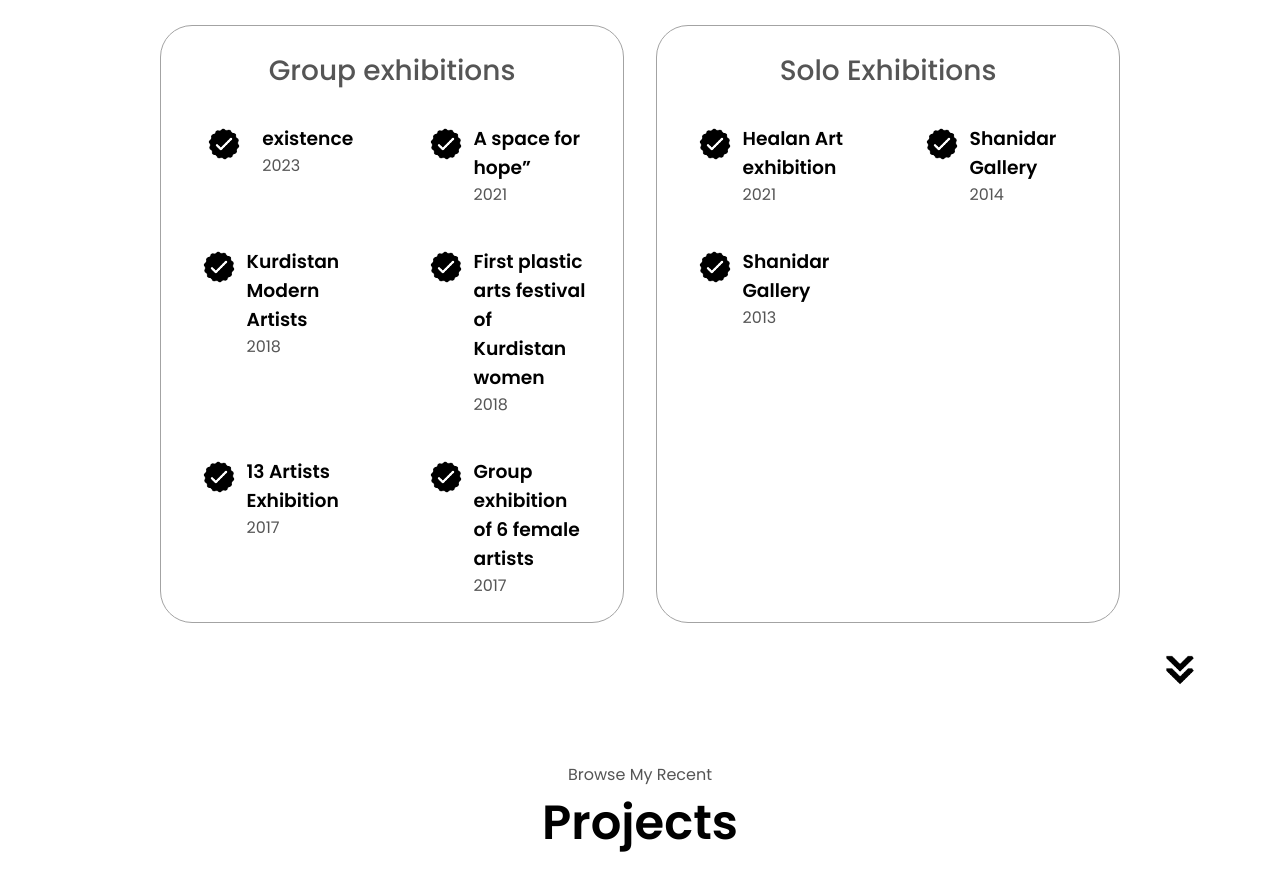
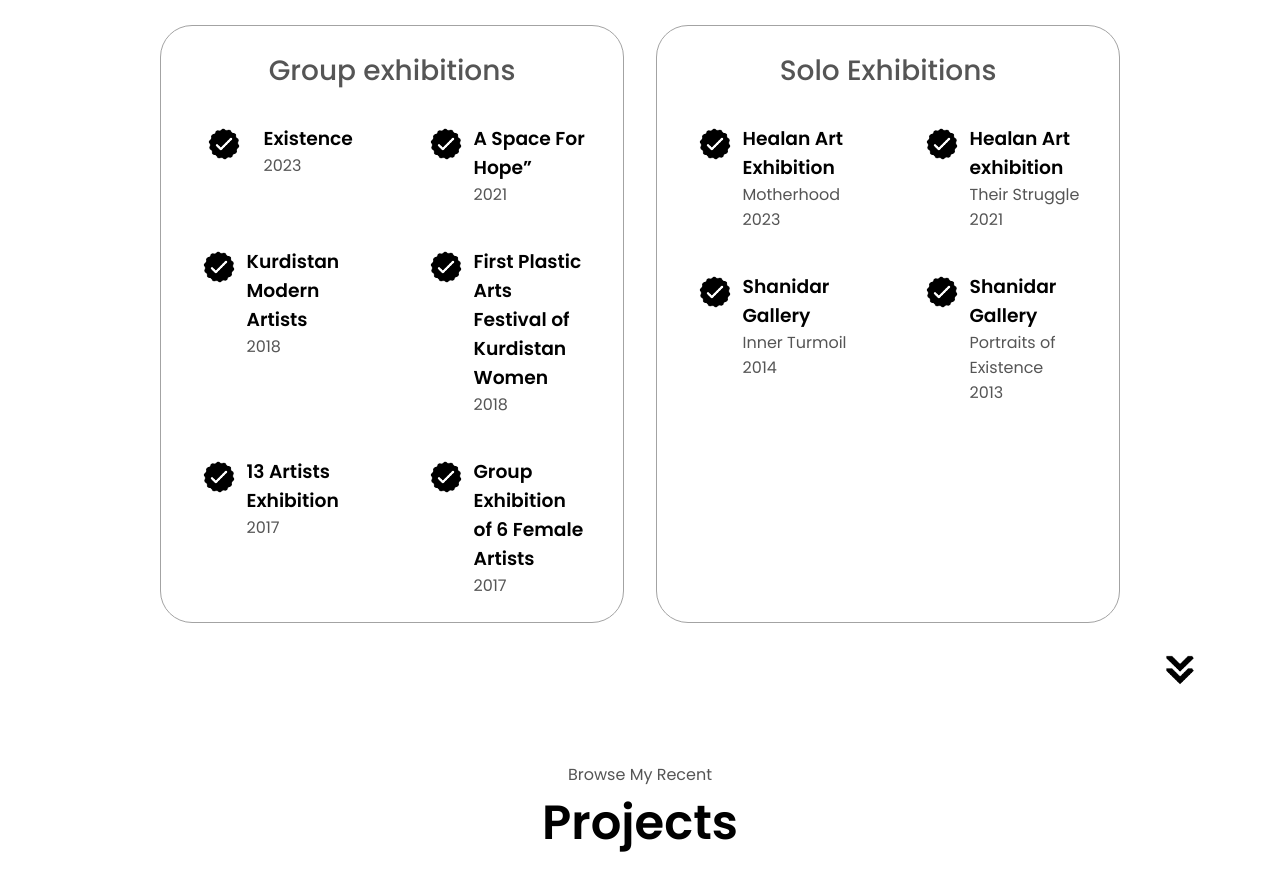
Before and after one commit to the-farshad/HeroSheikheh, a plain HTML site: page index.html in a window 1280 px wide. Shown: the part 2140-3028 px from the top of the page. Drawn offline with Linux system fonts and the light colour scheme.

Commit message:
[UPDATE](MINOR) Subject has been updated

```diff
--- a/index.html
+++ b/index.html
@@ -114,14 +114,14 @@
             <article>
               <img alt="Experience icon" class="icon" src="./assets/checkmark.png" />
               <div>
-                <h3>existence</h3>
+                <h3>Existence</h3>
                 <p>2023</p>
               </div>
             </article>
             <article>
               <img alt="Experience icon" class="icon" src="./assets/checkmark.png" />
               <div>
-                <h3>A space for hope”</h3>
+                <h3>A Space For Hope”</h3>
                 <p>2021</p>
               </div>
             </article>
@@ -135,7 +135,7 @@
             <article>
               <img alt="Experience icon" class="icon" src="./assets/checkmark.png" />
               <div>
-                <h3>First plastic arts festival of Kurdistan women</h3>
+                <h3>First Plastic Arts Festival of Kurdistan Women</h3>
                 <p>2018</p>
               </div>
             </article>
@@ -149,7 +149,7 @@
             <article>
               <img alt="Experience icon" class="icon" src="./assets/checkmark.png" />
               <div>
-                <h3>Group exhibition of 6 female artists</h3>
+                <h3>Group Exhibition of 6 Female Artists</h3>
                 <p>2017</p>
               </div>
             </article>
@@ -161,7 +161,16 @@
             <article>
               <img alt="Experience icon" class="icon" src="./assets/checkmark.png" />
               <div>
+                <h3>Healan Art Exhibition</h3>
+                <p>Motherhood</p>
+                <p>2023</p>
+              </div>
+            </article>
+            <article>
+              <img alt="Experience icon" class="icon" src="./assets/checkmark.png" />
+              <div>
                 <h3>Healan Art exhibition</h3>
+                <p>Their Struggle</p>
                 <p>2021</p>
               </div>
             </article>
@@ -169,6 +178,7 @@
               <img alt="Experience icon" class="icon" src="./assets/checkmark.png" />
               <div>
                 <h3>Shanidar Gallery</h3>
+                <p>Inner Turmoil</p>
                 <p>2014</p>
               </div>
             </article>
@@ -176,10 +186,9 @@
               <img alt="Experience icon" class="icon" src="./assets/checkmark.png" />
               <div>
                 <h3>Shanidar Gallery</h3>
+                <p>Portraits of Existence</p>
                 <p>2013</p>
               </div>
-            </article>
-            <article>
             </article>
           </div>
         </div>
```
